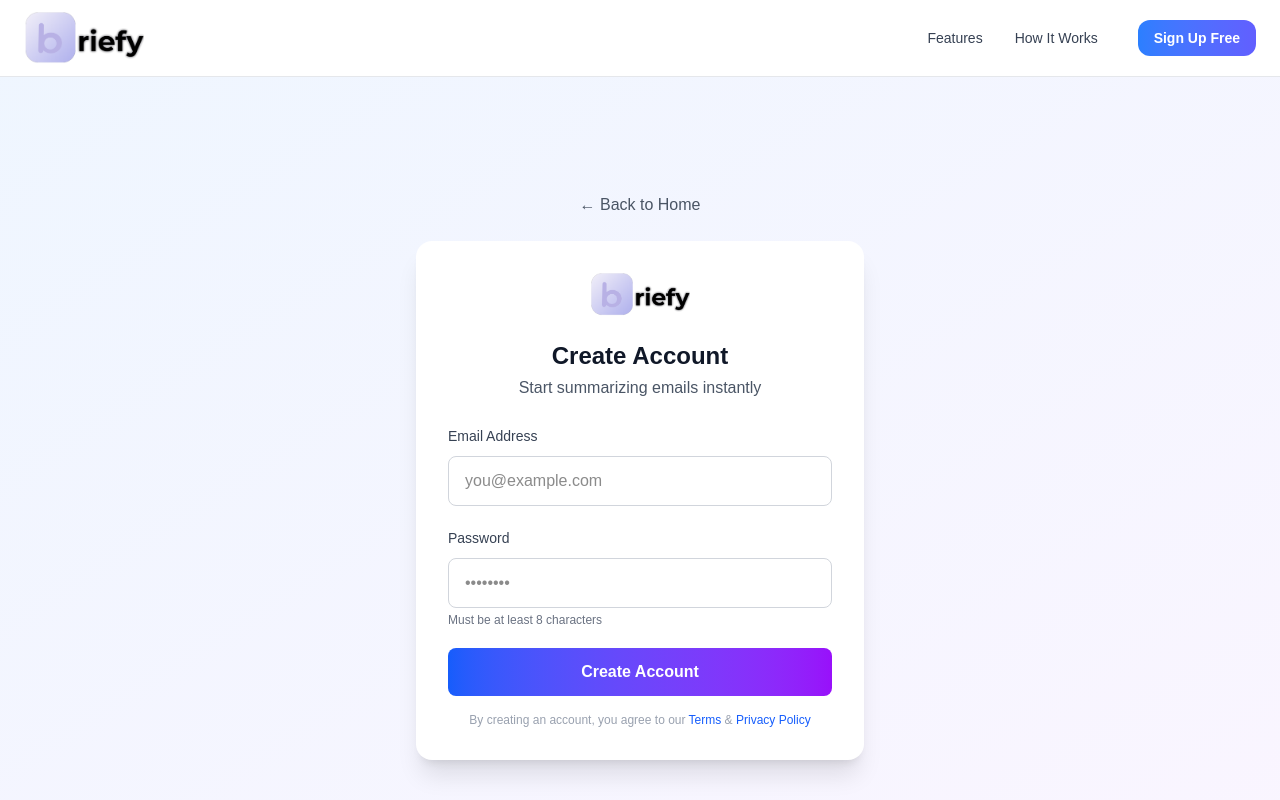
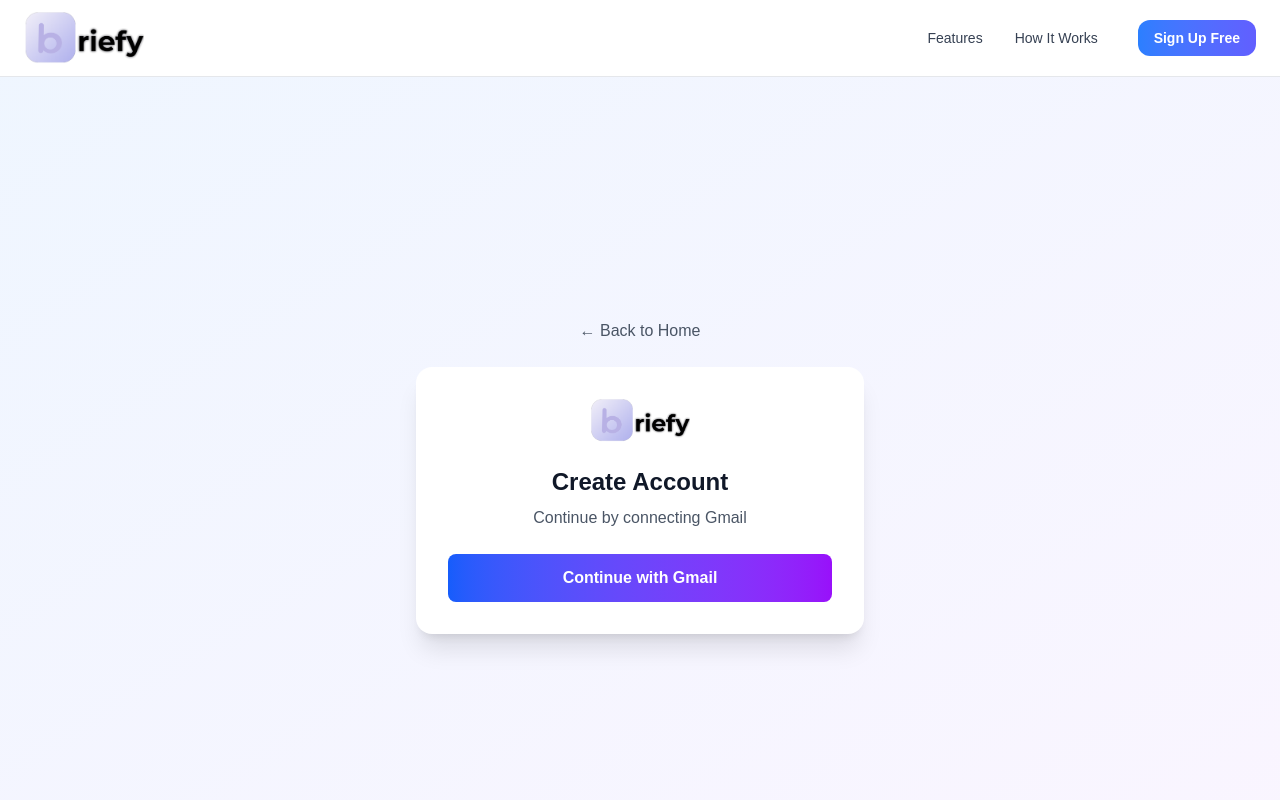
Before and after one commit to TusharVerma25072005/Briefy2.0-Backend, a Next.js app: page /signup in a window 1280 px wide. Shown: the top 800 px of the page. Built offline with nearby package versions, Linux system fonts and the light colour scheme.

Commit message:
new api added

```diff
--- /dev/null
+++ b/app/api/auth/complete-signup/route.ts
@@ -0,0 +1,12 @@
+import { NextRequest, NextResponse } from "next/server";
+
+export async function POST(req: NextRequest) {
+  const body = await req.json();
+  const { gmail, password } = body;
+
+  console.log("Signup Gmail:", gmail);
+  console.log("User Password:", password);
+  return NextResponse.redirect(
+      `briefy://auth-success?gmail=test@gmail.com&token=1234567890`
+    );
+}
--- /dev/null
+++ b/app/api/auth/gmail/callback/route.ts
@@ -0,0 +1,46 @@
+import { google } from "googleapis";
+import { NextRequest, NextResponse } from "next/server";
+
+export async function GET(req: NextRequest) {
+  try {
+    const url = new URL(req.url);
+    const code = url.searchParams.get("code");
+
+    if (!code) {
+      return NextResponse.json({ error: "No code received" }, { status: 400 });
+    }
+
+    const oauth2Client = new google.auth.OAuth2(
+      process.env.GOOGLE_CLIENT_ID,
+      process.env.GOOGLE_CLIENT_SECRET,
+      "http://localhost:3000/api/auth/gmail/callback"
+    );
+
+    const { tokens } = await oauth2Client.getToken(code);
+    oauth2Client.setCredentials(tokens);
+
+    const refreshToken = tokens.refresh_token;
+    const accessToken = tokens.access_token;
+
+    const oauth2 = google.oauth2({
+      auth: oauth2Client,
+      version: "v2",
+    });
+
+    const userInfo = await oauth2.userinfo.get();
+
+    const userEmail = userInfo.data.email;
+
+    console.log("User Gmail:", userEmail);
+    console.log("Refresh Token:", refreshToken);
+    console.log("Access Token:", accessToken);
+
+    return NextResponse.redirect(
+      `http://localhost:3000/set-password?email=${userEmail}&provider=gmail`
+    );
+
+  } catch (error) {
+    console.error("OAuth Error:", error);
+    return NextResponse.json({ error: "OAuth failed" }, { status: 500 });
+  }
+}
--- /dev/null
+++ b/app/api/auth/gmail/login/route.ts
@@ -0,0 +1,24 @@
+import { google } from "googleapis";
+import { NextResponse } from "next/server";
+
+export async function GET() {
+  const oauth2Client = new google.auth.OAuth2(
+    process.env.GOOGLE_CLIENT_ID,
+    process.env.GOOGLE_CLIENT_SECRET,
+    process.env.GOOGLE_REDIRECT_URI
+  );
+
+  const scopes = [
+    "https://www.googleapis.com/auth/gmail.readonly",
+    "https://www.googleapis.com/auth/userinfo.email",
+    "https://www.googleapis.com/auth/userinfo.profile"
+  ];
+
+  const url = oauth2Client.generateAuthUrl({
+    access_type: "offline",
+    prompt: "consent",
+    scope: scopes,
+  });
+
+  return NextResponse.redirect(url);
+}
--- /dev/null
+++ b/app/set-password/page.tsx
@@ -0,0 +1,48 @@
+"use client";
+
+import { useSearchParams } from "next/navigation";
+import { useState } from "react";
+
+export default function SetPasswordPage() {
+  const searchParams = useSearchParams();
+  const gmail = searchParams.get("email");
+
+  const [password, setPassword] = useState("");
+
+  const handleSubmit = async () => {
+    const res = await fetch("/api/auth/complete-signup", {
+      method: "POST",
+      headers: { "Content-Type": "application/json" },
+      body: JSON.stringify({ gmail, password }),
+    });
+
+    const data = await res.json();
+    alert(data.message);
+  };
+
+  return (
+    <div className="min-h-screen flex items-center justify-center bg-gray-100">
+      <div className="bg-white p-8 rounded shadow-md w-full max-w-md">
+
+        <h2 className="text-xl font-bold mb-2">Create Password</h2>
+        <p className="text-gray-600 mb-4">Gmail: {gmail}</p>
+
+        <input
+          type="password"
+          placeholder="Enter password"
+          value={password}
+          onChange={(e) => setPassword(e.target.value)}
+          className="w-full border px-4 py-3 rounded mb-4"
+        />
+
+        <button
+          onClick={handleSubmit}
+          className="w-full bg-blue-600 text-white py-3 rounded"
+        >
+          Complete Signup
+        </button>
+
+      </div>
+    </div>
+  );
+}
--- a/app/signup/page.tsx
+++ b/app/signup/page.tsx
@@ -1,3 +1,5 @@
+"use client";
+
 import Link from "next/link";
 import Image from "next/image";
 
@@ -18,50 +20,17 @@ export default function SignupPage() {
         <h2 className="text-2xl font-bold text-center text-gray-900">
           Create Account
         </h2>
-        <p className="text-gray-600 text-center mt-1 mb-6">
-          Start summarizing emails instantly
+
+        <p className="text-gray-600 text-center mt-2 mb-6">
+          Continue by connecting Gmail
         </p>
 
-        <form className="space-y-5">
-
-          <div>
-            <label className="text-sm font-medium text-gray-700">
-              Email Address
-            </label>
-            <input
-              type="email"
-              placeholder="you@example.com"
-              className="w-full mt-2 px-4 py-3 rounded-lg border border-gray-300 focus:ring-2 focus:ring-blue-500 outline-none"
-            />
-          </div>
-
-          <div>
-            <label className="text-sm font-medium text-gray-700">
-              Password
-            </label>
-            <input
-              type="password"
-              placeholder="••••••••"
-              className="w-full mt-2 px-4 py-3 rounded-lg border border-gray-300 focus:ring-2 focus:ring-blue-500 outline-none"
-            />
-            <p className="text-xs text-gray-500 mt-1">
-              Must be at least 8 characters
-            </p>
-          </div>
-
-          <button
-            type="submit"
-            className="w-full py-3 rounded-lg bg-gradient-to-r from-blue-600 to-purple-600 text-white font-semibold hover:opacity-90 transition"
-          >
-            Create Account
-          </button>
-        </form>
-
-        <p className="text-xs text-gray-400 text-center mt-4">
-          By creating an account, you agree to our{" "}
-          <span className="text-blue-600 cursor-pointer">Terms</span> &{" "}
-          <span className="text-blue-600 cursor-pointer">Privacy Policy</span>
-        </p>
+        <button
+          onClick={() => window.location.href = "/api/auth/gmail/login"}
+          className="w-full py-3 rounded-lg bg-gradient-to-r from-blue-600 to-purple-600 text-white font-semibold hover:opacity-90 transition"
+        >
+          Continue with Gmail
+        </button>
 
       </div>
     </div>
--- a/components/download.tsx
+++ b/components/download.tsx
@@ -15,7 +15,7 @@ export default function DownloadApp() {
           <a
             href="https://play.google.com"
             target="_blank"
-            className="inline-flex items-center gap-3 bg-black text-white px-6 py-3 rounded-xl hover:scale-105 transition shadow-lg"
+            className="inline-flex items-center gap-3 bg-black text-white px-6 pt-4 pr-6 rounded-xl hover:scale-105 transition shadow-lg"
           >
             <img
               src="/google_play.png"
@@ -31,7 +31,7 @@ export default function DownloadApp() {
 
         <div className="flex justify-center">
           <img
-            src="/app-mockup.png"
+            src="/fp.jpeg"
             alt="Briefy Mobile App"
             className="w-[280px] md:w-[340px] drop-shadow-2xl"
           />
--- a/package.json
+++ b/package.json
@@ -10,6 +10,7 @@
   },
   "dependencies": {
     "@prisma/client": "^7.3.0",
+    "googleapis": "^171.4.0",
     "mongodb": "^7.0.0",
     "mongoose": "^9.1.5",
     "next": "16.1.6",
```
Also changed, not shown: app/api/users/route.ts (deleted), public/fp.jpeg (added), 1 other file (tests, documents, lock files or other folders).
